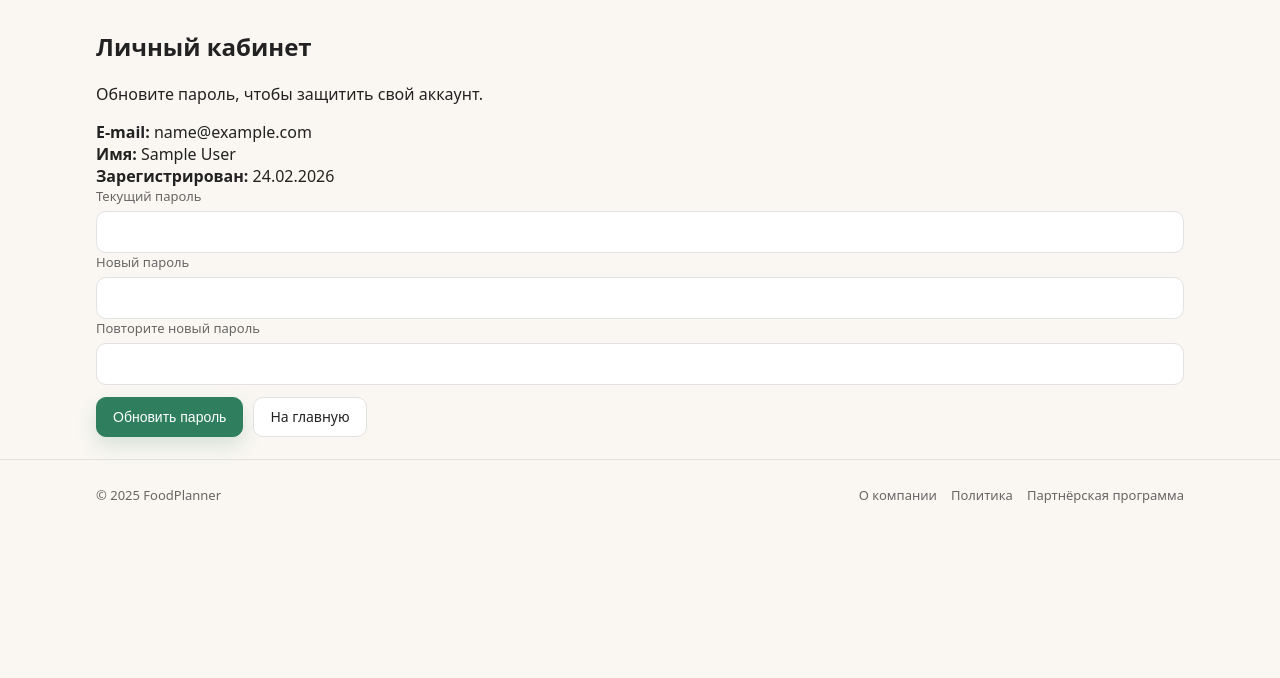
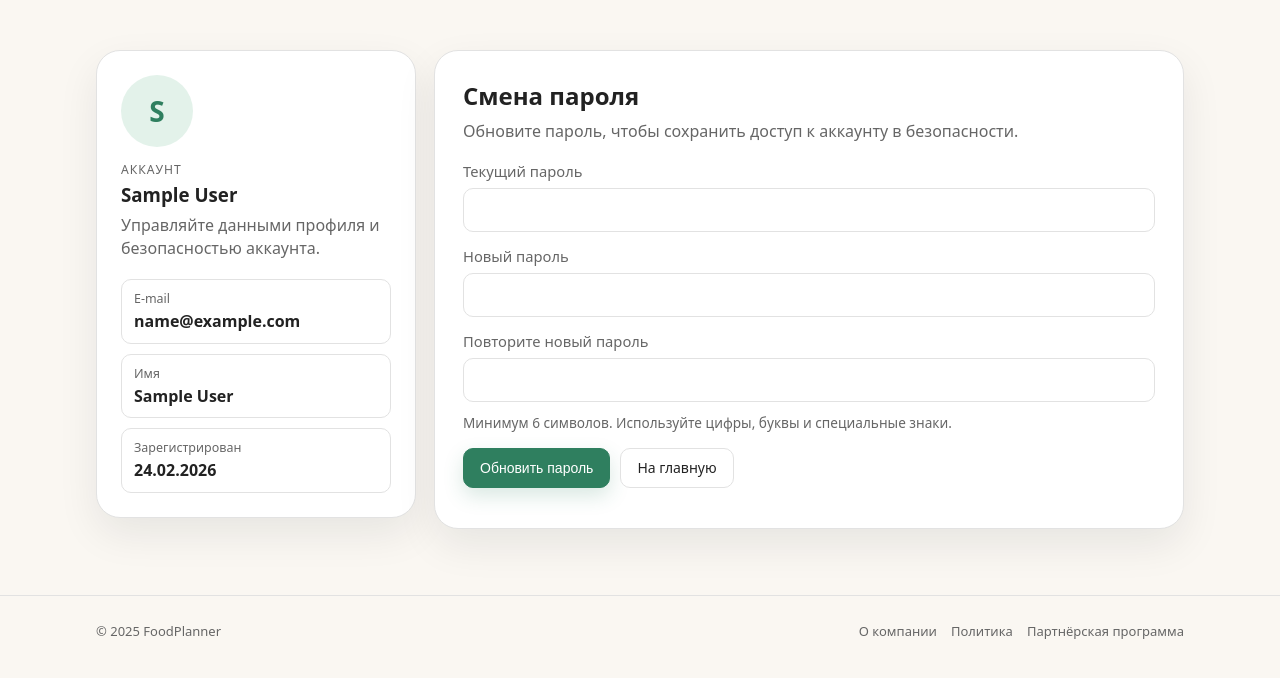
Before and after one commit to Tomich37/foodplanner, a FastAPI app: page /profile/ in a window 1280 px wide. Shown: the part 64-742 px from the top of the page. Run offline with FastAPI, Linux system fonts and the light colour scheme; the visitor is signed in with stand-in values (Sample User, id 1); data comes from the database, SQL or seed files in the repository; parts of the project's set-up code (start-up, migrations or seed data) failed here and were passed over.

Commit message:
UI Личный кабинет

```diff
--- /dev/null
+++ b/static/css/pages/profile.css
@@ -0,0 +1,181 @@
+.profile-page {
+    padding: 40px 0 56px;
+}
+
+.profile-page__layout {
+    display: grid;
+    grid-template-columns: minmax(260px, 320px) minmax(0, 1fr);
+    gap: 18px;
+    align-items: start;
+}
+
+.profile-card {
+    background: var(--bg-card);
+    border: 1px solid var(--border);
+    border-radius: var(--radius-xl);
+    box-shadow: var(--shadow-soft);
+}
+
+.profile-summary {
+    padding: 24px;
+}
+
+.profile-summary__avatar {
+    width: 72px;
+    height: 72px;
+    border-radius: 50%;
+    background: var(--accent-soft);
+    color: var(--accent);
+    display: flex;
+    align-items: center;
+    justify-content: center;
+    font-size: 1.75rem;
+    font-weight: 700;
+    margin-bottom: 14px;
+}
+
+.profile-summary__eyebrow {
+    margin: 0;
+    font-size: 0.76rem;
+    text-transform: uppercase;
+    letter-spacing: 0.08em;
+    color: var(--text-muted);
+}
+
+.profile-summary__title {
+    margin: 6px 0 8px;
+    line-height: 1.2;
+}
+
+.profile-summary__subtitle {
+    margin: 0;
+    color: var(--text-muted);
+    line-height: 1.4;
+}
+
+.profile-summary__meta {
+    margin: 20px 0 0;
+    padding: 0;
+    display: grid;
+    gap: 10px;
+}
+
+.profile-summary__meta-item {
+    margin: 0;
+    padding: 10px 12px;
+    border: 1px solid var(--border);
+    border-radius: var(--radius-md);
+    background: #fff;
+}
+
+.profile-summary__meta-item dt {
+    font-size: 0.78rem;
+    color: var(--text-muted);
+    margin-bottom: 4px;
+}
+
+.profile-summary__meta-item dd {
+    margin: 0;
+    font-weight: 600;
+    line-height: 1.35;
+    word-break: break-word;
+}
+
+.profile-security {
+    padding: 28px;
+}
+
+.profile-security__head h2 {
+    margin: 0 0 8px;
+}
+
+.profile-security__head p {
+    margin: 0;
+    color: var(--text-muted);
+    line-height: 1.45;
+}
+
+.profile-alert {
+    margin: 18px 0 0;
+    border-radius: var(--radius-md);
+    border: 1px solid transparent;
+    padding: 12px 14px;
+}
+
+.profile-alert ul {
+    margin: 0;
+    padding-left: 18px;
+}
+
+.profile-alert li + li {
+    margin-top: 4px;
+}
+
+.profile-alert--error {
+    border-color: #f4b9b4;
+    background: #fff2f1;
+    color: #8a2b23;
+}
+
+.profile-alert--success {
+    border-color: #b8e3cf;
+    background: #edf8f2;
+    color: #1f6f4b;
+}
+
+.profile-security__form {
+    margin-top: 18px;
+    display: grid;
+    gap: 14px;
+}
+
+.profile-page .form-group {
+    gap: 7px;
+}
+
+.profile-page .form-group label {
+    font-size: 0.92rem;
+}
+
+.profile-page .form-group input {
+    height: 44px;
+}
+
+.profile-security__hint {
+    margin: -3px 0 0;
+    color: var(--text-muted);
+    font-size: 0.85rem;
+}
+
+.profile-page .form-actions {
+    margin-top: 2px;
+}
+
+@media (max-width: 960px) {
+    .profile-page__layout {
+        grid-template-columns: 1fr;
+    }
+
+    .profile-summary__meta {
+        grid-template-columns: repeat(auto-fit, minmax(180px, 1fr));
+    }
+}
+
+@media (max-width: 640px) {
+    .profile-page {
+        padding: 24px 0 40px;
+    }
+
+    .profile-summary,
+    .profile-security {
+        padding: 20px;
+    }
+
+    .profile-page .form-actions {
+        width: 100%;
+    }
+
+    .profile-page .form-actions .btn {
+        width: 100%;
+    }
+}
--- a/templates/profile.html
+++ b/templates/profile.html
@@ -3,22 +3,43 @@
 {% block title %}Личный кабинет · FoodPlanner{% endblock %}
 
 {% block content %}
-<section class="profile">
+<section class="profile-page">
     <div class="container">
-        <div class="profile__card">
-            <h1>Личный кабинет</h1>
-            <p class="profile__subtitle">Обновите пароль, чтобы защитить свой аккаунт.</p>
+        <div class="profile-page__layout">
+            <aside class="profile-card profile-summary">
+                <div class="profile-summary__avatar">
+                    {{ (current_user.full_name or current_user.email)[0]|upper }}
+                </div>
+                <p class="profile-summary__eyebrow">Аккаунт</p>
+                <h1 class="profile-summary__title">{{ current_user.full_name or current_user.email }}</h1>
+                <p class="profile-summary__subtitle">Управляйте данными профиля и безопасностью аккаунта.</p>
 
-            <div class="profile__info">
-                <div><strong>E-mail:</strong> {{ current_user.email }}</div>
+                <dl class="profile-summary__meta">
+                    <div class="profile-summary__meta-item">
+                        <dt>E-mail</dt>
+                        <dd>{{ current_user.email }}</dd>
+                    </div>
                     {% if current_user.full_name %}
-                <div><strong>Имя:</strong> {{ current_user.full_name }}</div>
+                    <div class="profile-summary__meta-item">
+                        <dt>Имя</dt>
+                        <dd>{{ current_user.full_name }}</dd>
+                    </div>
                     {% endif %}
-                <div><strong>Зарегистрирован:</strong> {{ current_user.created_at.strftime('%d.%m.%Y') if current_user.created_at else '—' }}</div>
+                    <div class="profile-summary__meta-item">
+                        <dt>Зарегистрирован</dt>
+                        <dd>{{ current_user.created_at.strftime('%d.%m.%Y') if current_user.created_at else '—' }}</dd>
+                    </div>
+                </dl>
+            </aside>
+
+            <div class="profile-card profile-security">
+                <div class="profile-security__head">
+                    <h2>Смена пароля</h2>
+                    <p>Обновите пароль, чтобы сохранить доступ к аккаунту в безопасности.</p>
                 </div>
 
                 {% if errors %}
-            <div class="alert alert--error">
+                <div class="profile-alert profile-alert--error">
                     <ul>
                         {% for error in errors %}
                         <li>{{ error }}</li>
@@ -28,12 +49,12 @@
                 {% endif %}
 
                 {% if success %}
-            <div class="alert alert--success">
+                <div class="profile-alert profile-alert--success">
                     {{ success }}
                 </div>
                 {% endif %}
 
-            <form method="post" action="{{ url_for('profile_change_password') }}" class="profile__form">
+                <form method="post" action="{{ url_for('profile_change_password') }}" class="profile-security__form">
                     <div class="form-group">
                         <label for="current_password">Текущий пароль</label>
                         <input type="password" id="current_password" name="current_password" required />
@@ -46,12 +67,18 @@
                         <label for="confirm_password">Повторите новый пароль</label>
                         <input type="password" id="confirm_password" name="confirm_password" minlength="6" required />
                     </div>
+                    <p class="profile-security__hint">Минимум 6 символов. Используйте цифры, буквы и специальные знаки.</p>
                     <div class="form-actions">
                         <button type="submit" class="btn btn--primary">Обновить пароль</button>
-                    <a href="/" class="btn btn--ghost">На главную</a>
+                        <a href="{{ url_for('index') }}" class="btn btn--ghost">На главную</a>
                     </div>
                 </form>
             </div>
         </div>
+    </div>
 </section>
 {% endblock %}
+
+{% block extra_styles %}
+<link rel="stylesheet" href="{{ url_for('static', path='/css/pages/profile.css') }}?v={{ static_version }}" />
+{% endblock %}
```
Lines whose indentation alone changed are shown as unchanged.
